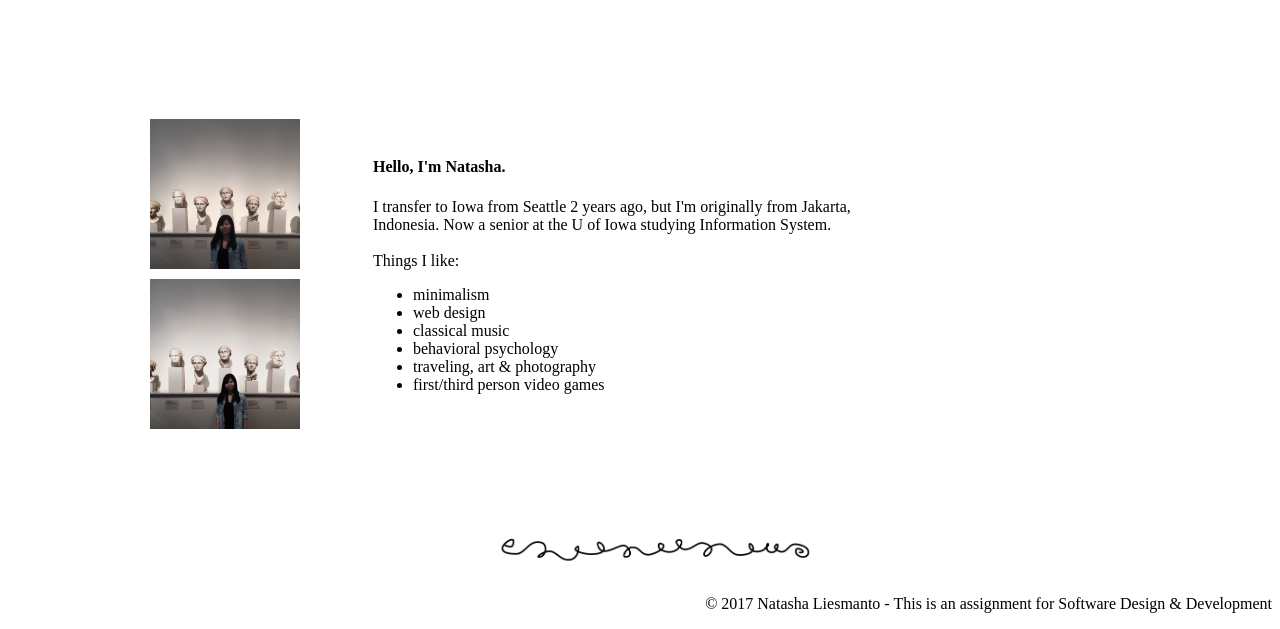
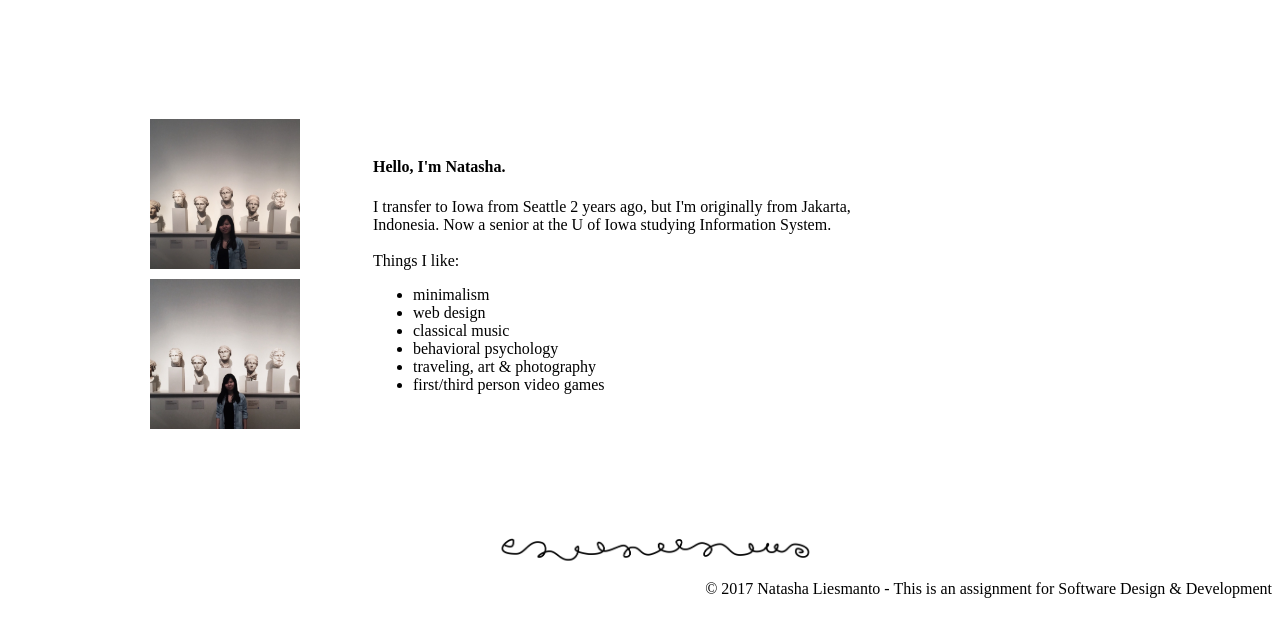
Before and after one commit to liesmanto/HW2, a plain HTML site: page index.html in a window 1280 px wide. Shown: the part 201-830 px from the top of the page. Drawn offline with Linux system fonts and the light colour scheme.

Commit message:
modify css

```diff
--- a/style.css
+++ b/style.css
@@ -119,7 +119,7 @@ h1 {
   padding-top: 15px;
   padding-left: 15px;
   padding-right: 15px;
-  padding-bottom: 135px;
+  padding-bottom: 9.5%;
 }
 
 
```
